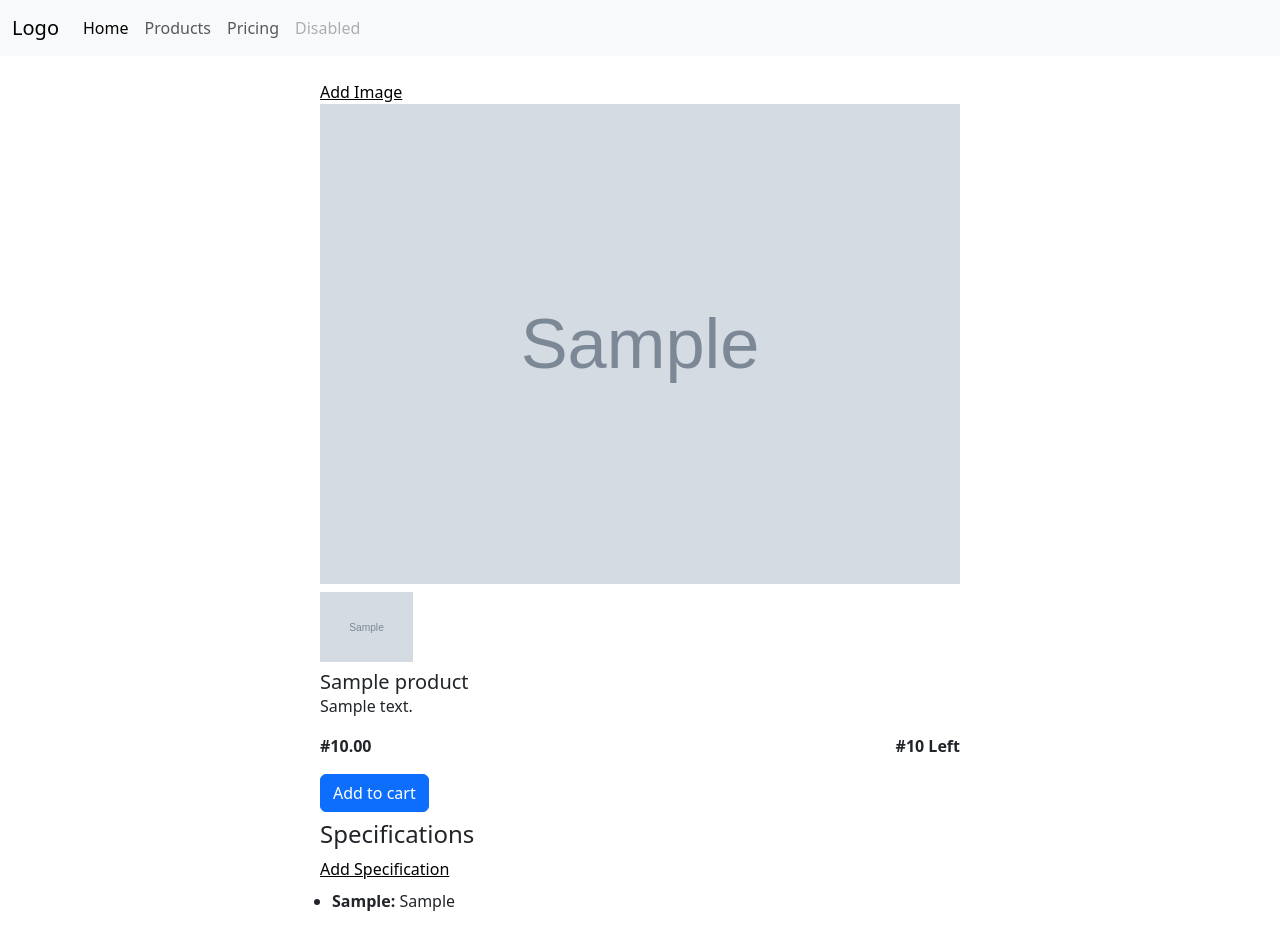
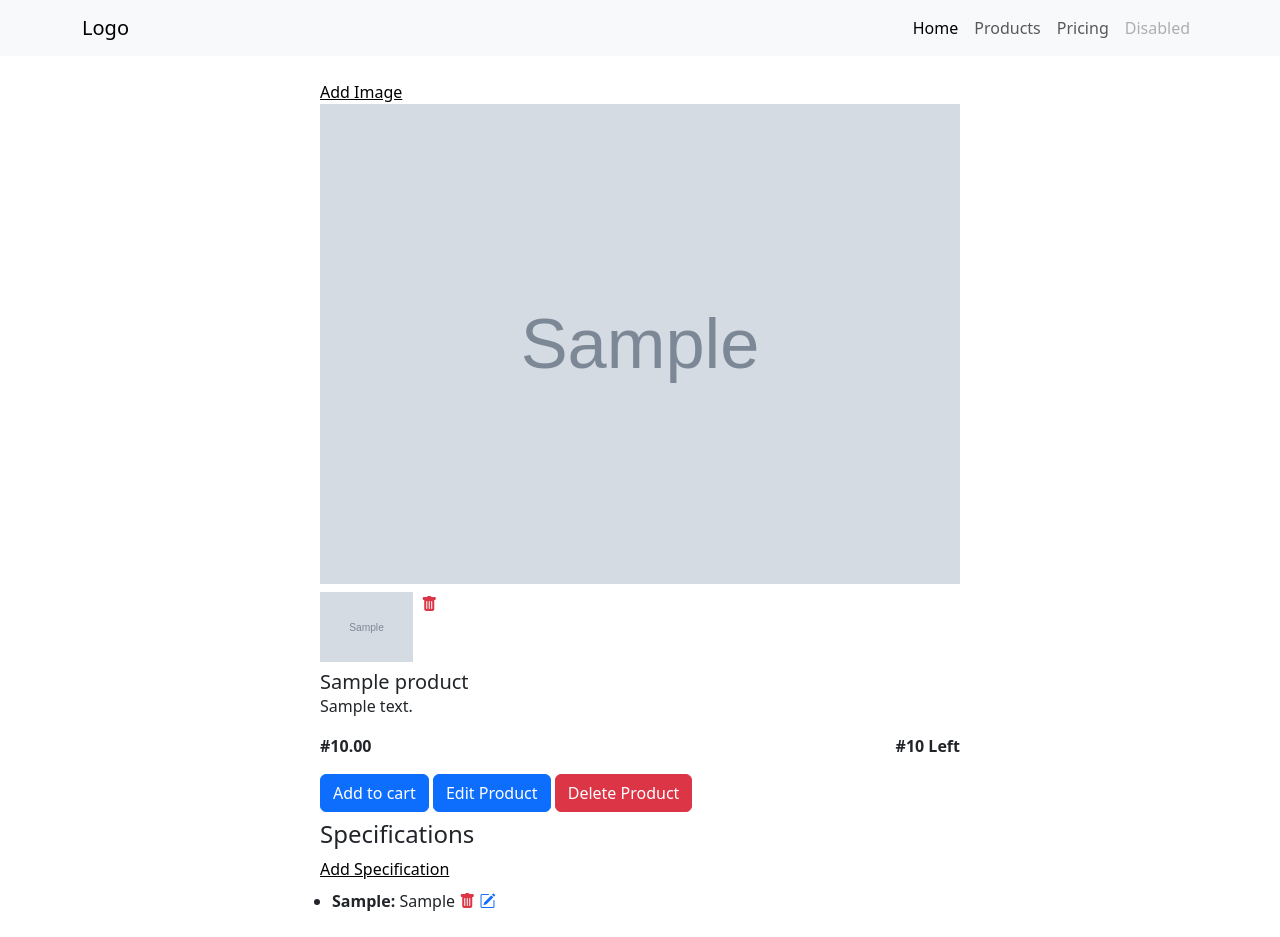
Before and after one commit to DamilareArise/gstore, a Django app: template templates/product-detail.html in a window 1280 px wide. Run offline with Django 5.2, Linux system fonts and the light colour scheme; the template is opened without the code that fills it: values that come from a table or form of the project are taken from there, others are empty; tables that the repository leaves empty hold one stand-in row (values such as "Sample post"); grey boxes marked "Sample" are stand-in pictures; some libraries are stand-ins or nearby versions.

Commit message:
Refactor URL routing and add product image/specification management features; update templates for enhanced functionality

```diff
--- a/gstore/urls.py
+++ b/gstore/urls.py
@@ -16,19 +16,15 @@ Including another URLconf
 """
 
 from django.contrib import admin
-from django.urls import path
-from productApp.views import addCategory, homeView, productView, productDetail, addProduct, addBrand
+from django.urls import path, include
+from productApp.views import homeView
 from django.conf import settings
 from django.conf.urls.static import static
 
 urlpatterns = [
     path("admin/", admin.site.urls),
     path("", homeView, name='home'),
-    path("products/", productView, name="products"),
-    path("product-detail/<int:product_id>/", productDetail, name="product-detail"),
-    path('add-product/', addProduct, name="add-product"),
-    path('add-brand/', addBrand, name="add-brand"),
-    path('add-category/', addCategory, name="add-category")
+    path("products/", include("productApp.urls")),
 ]
 
 urlpatterns += static(settings.MEDIA_URL, document_root=settings.MEDIA_ROOT)
--- a/productApp/forms.py
+++ b/productApp/forms.py
@@ -1,5 +1,5 @@
 from django import forms
-from .models import Product, Brand, Category
+from .models import Product, Brand, Category, ProductImages, ProductSpecification
 
 
 
@@ -39,3 +39,15 @@ class CategoryForm(forms.ModelForm):
     class Meta:
         model = Category
         fields = ['name']
+
+
+class ProductImageForm(forms.ModelForm):
+    class Meta:
+        model = ProductImages
+        fields = ['image', 'is_cover']
+
+
+class ProductSpecificationForm(forms.ModelForm):
+    class Meta:
+        model = ProductSpecification
+        fields = ['key', 'value']
--- /dev/null
+++ b/productApp/urls.py
@@ -0,0 +1,12 @@
+from django.urls import path
+from . import views as vw
+
+urlpatterns = [
+    path("", vw.productView, name="products"),
+    path("product-detail/<int:product_id>/", vw.productDetail, name="product-detail"),
+    path('add-product/', vw.addProduct, name="add-product"),
+    path('add-brand/', vw.addBrand, name="add-brand"),
+    path('add-category/', vw.addCategory, name="add-category"),
+    path('add-image/<int:product_id>/', vw.addProductImage, name="add-image"),
+    path('add-specification/<int:product_id>/', vw.addProductSpecification, name="add-specification"),
+]
--- a/templates/common.html
+++ b/templates/common.html
@@ -7,17 +7,18 @@
     {% load static %}
     <link rel="stylesheet" href="{% static "css/style.css" %}">
     <link href="https://cdn.jsdelivr.net/npm/bootstrap@5.3.8/dist/css/bootstrap.min.css" rel="stylesheet" integrity="sha384-sRIl4kxILFvY47J16cr9ZwB07vP4J8+LH7qKQnuqkuIAvNWLzeN8tE5YBujZqJLB" crossorigin="anonymous">
+    <link rel="stylesheet" href="https://cdn.jsdelivr.net/npm/bootstrap-icons@1.13.1/font/bootstrap-icons.min.css">
 
 </head>
 <body>
     <nav class="navbar navbar-expand-lg bg-body-tertiary">
-        <div class="container-fluid">
+        <div class="container">
             <a class="navbar-brand" href="{% url "home" %}">Logo</a>
             <button class="navbar-toggler" type="button" data-bs-toggle="collapse" data-bs-target="#navbarNavAltMarkup" aria-controls="navbarNavAltMarkup" aria-expanded="false" aria-label="Toggle navigation">
             <span class="navbar-toggler-icon"></span>
             </button>
             <div class="collapse navbar-collapse" id="navbarNavAltMarkup">
-            <div class="navbar-nav">
+            <div class="navbar-nav ms-auto">
                 <a class="nav-link active" aria-current="page" href="{% url "home" %}">Home</a>
                 <a class="nav-link" href="{% url "products" %}">Products</a>
                 <a class="nav-link" href="#">Pricing</a>
--- a/templates/product-detail.html
+++ b/templates/product-detail.html
@@ -1,10 +1,11 @@
 {% extends "common.html" %}
     {% block title %}G-store {{product.title}}{% endblock title %}
     {% block content %}
+    {% load crispy_forms_tags %}
 
     <div>
         <div class=" col-md-6 m-auto my-4" style="">
-            <a href="" class="text-black">Add Image</a>
+            <a href="?" class="text-black"  data-bs-toggle="modal" data-bs-target="#imageModal">Add Image</a>
             {% for img_object in product.images.all %}
                 {% if img_object.is_cover %}
                     <img src="{{img_object.image.url}}" class="card-img-top" alt="...">
@@ -13,6 +14,8 @@
             <div class="d-flex gap-2 my-2">
                 {% for img_object in product.images.all %}
                     <img src="{{img_object.image.url}}" height="70">
+                    <a href=""><i class="bi bi-trash-fill text-danger"></i></a>
+
                 {% endfor %}
             </div>
             <div class="card-body">
@@ -23,15 +26,70 @@
                     <b>#{{product.quantity}} Left</b>
                 </p>
                 <a href="#" class="btn btn-primary">Add to cart</a>
+                <a href="#" class="btn btn-primary">Edit Product</a>
+                <a href="#" class="btn btn-danger">Delete Product</a>
             </div>
             <h4 class="mt-2">Specifications</h4>
-            <a href="" class="text-black">Add Specification</a>
+            <a href="" class="text-black" data-bs-toggle="modal" data-bs-target="#specModal">Add Specification</a>
             <ul class="container-fluid mt-2">
                 {% for spec_obj in product.specifications.all %}
-                    <li><b>{{spec_obj.key}}: </b>{{spec_obj.value}}</li>
+                    <li><b>{{spec_obj.key}}: </b>{{spec_obj.value}}
+                        <a href=""><i class="bi bi-trash-fill text-danger"></i></a>
+                        <a href=""><i class="bi bi-pencil-square"></i></a>
+                    </li>
 
                 {% endfor %}
             </ul>
         </div>
+
+
+
+        <!--Image Modal -->
+        <div class="modal fade" id="imageModal" tabindex="-1" aria-labelledby="exampleModalLabel" aria-hidden="true">
+        <div class="modal-dialog">
+            <div class="modal-content">
+                <form action="{% url "add-image" product.id %}" method="POST" enctype="multipart/form-data">
+                {% csrf_token %}
+                <div class="modal-header">
+                    <h1 class="modal-title fs-5" id="exampleModalLabel">Upload Product Image</h1>
+                    <button type="button" class="btn-close" data-bs-dismiss="modal" aria-label="Close"></button>
+                </div>
+
+                <div class="modal-body">
+                    {{image_form|crispy}}
+                </div>
+
+                <div class="modal-footer">
+                    <button type="button" class="btn btn-secondary" data-bs-dismiss="modal">Close</button>
+                    <button class="btn btn-primary">Save changes</button>
+                </div>
+                </form>
+            </div>
+        </div>
+        </div>
+
+        <!--spec Modal -->
+        <div class="modal fade" id="specModal" tabindex="-1" aria-labelledby="exampleModalLabel" aria-hidden="true">
+        <div class="modal-dialog">
+            <div class="modal-content">
+                <form action="{% url "add-specification" product.id %}" method="POST">
+                {% csrf_token %}
+                <div class="modal-header">
+                    <h1 class="modal-title fs-5" id="exampleModalLabel">Add Specification</h1>
+                    <button type="button" class="btn-close" data-bs-dismiss="modal" aria-label="Close"></button>
+                </div>
+
+                <div class="modal-body">
+                    {{specification_form|crispy}}
+                </div>
+
+                <div class="modal-footer">
+                    <button type="button" class="btn btn-secondary" data-bs-dismiss="modal">Close</button>
+                    <button class="btn btn-primary">Save changes</button>
+                </div>
+                </form>
+            </div>
+        </div>
+        </div>
     </div>
     {% endblock content %}
```
Also changed, not shown: productApp/views.py (+34 -2 lines), media/product_images/asa.jpeg (added), media/product_images/fathershops-e-commerce-8422939_1920.jpg (added), media/product_images/publicdomainpictures-box-15287_1920_Kw7AxTx.jpg (added), media/product_images/tylijura-ai-generated-8949573_1920_1xYCPLQ.jpg (added), media/product_images/u_c3dlob4ax4-warehouse-10217268_1920.jpg (added).
